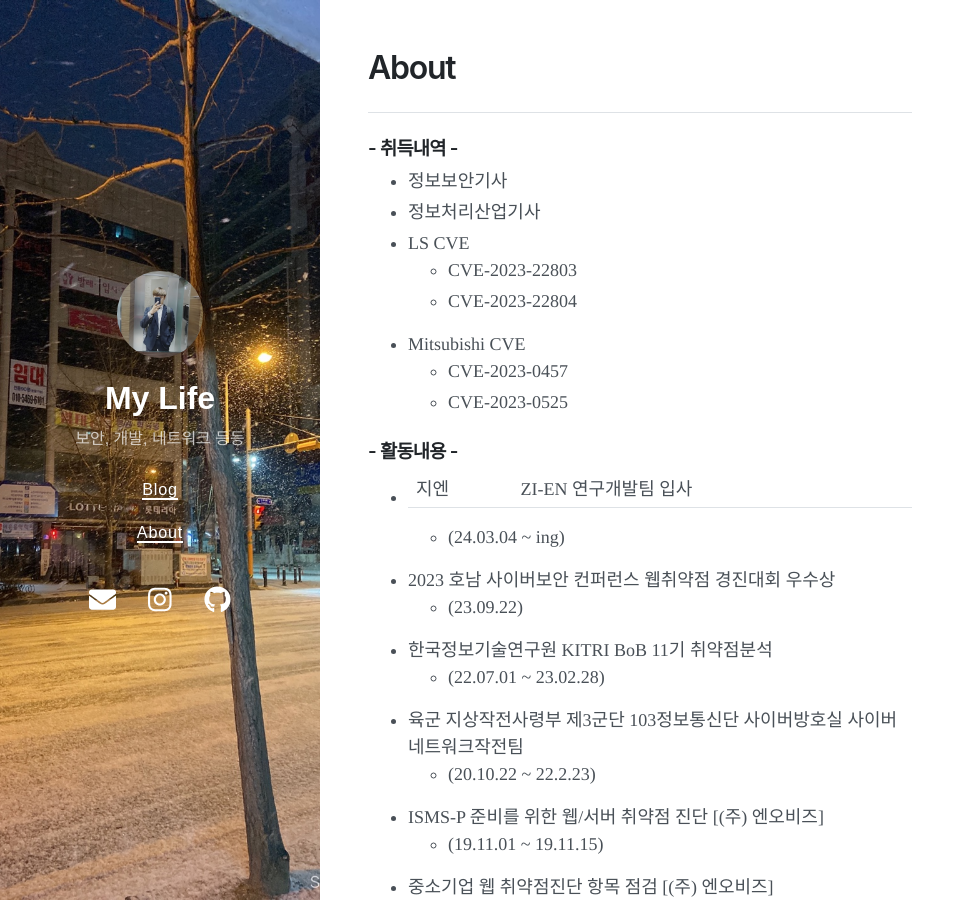
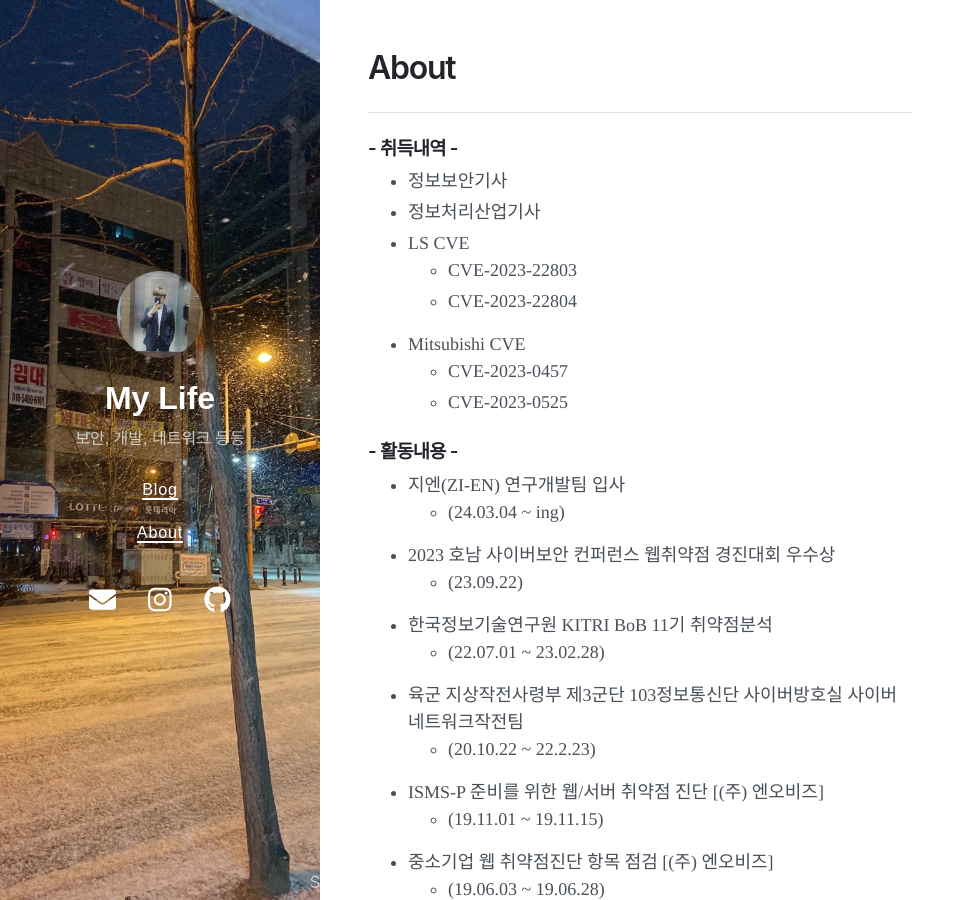
Before and after one commit to dig06161/dig06161.github.io, a Jekyll site: the page built from about.md, in a window 1280 px wide and 900 px high. Shown: the whole window, without its empty margins (0-975 px from the left). Built offline with Jekyll 4.4.1, drawn with Linux system fonts in a browser that asks for light colours; nearby versions of some CDN libraries.

```diff
--- a/about.md
+++ b/about.md
@@ -16,7 +16,7 @@ title: About
     - CVE-2023-0525
 
 ### - 활동내용 -
-- 지엔|ZI-EN 연구개발팀 입사
+- 지엔(ZI-EN) 연구개발팀 입사
     - (24.03.04 ~ ing)
 
 - 2023 호남 사이버보안 컨퍼런스 웹취약점 경진대회 우수상
```
